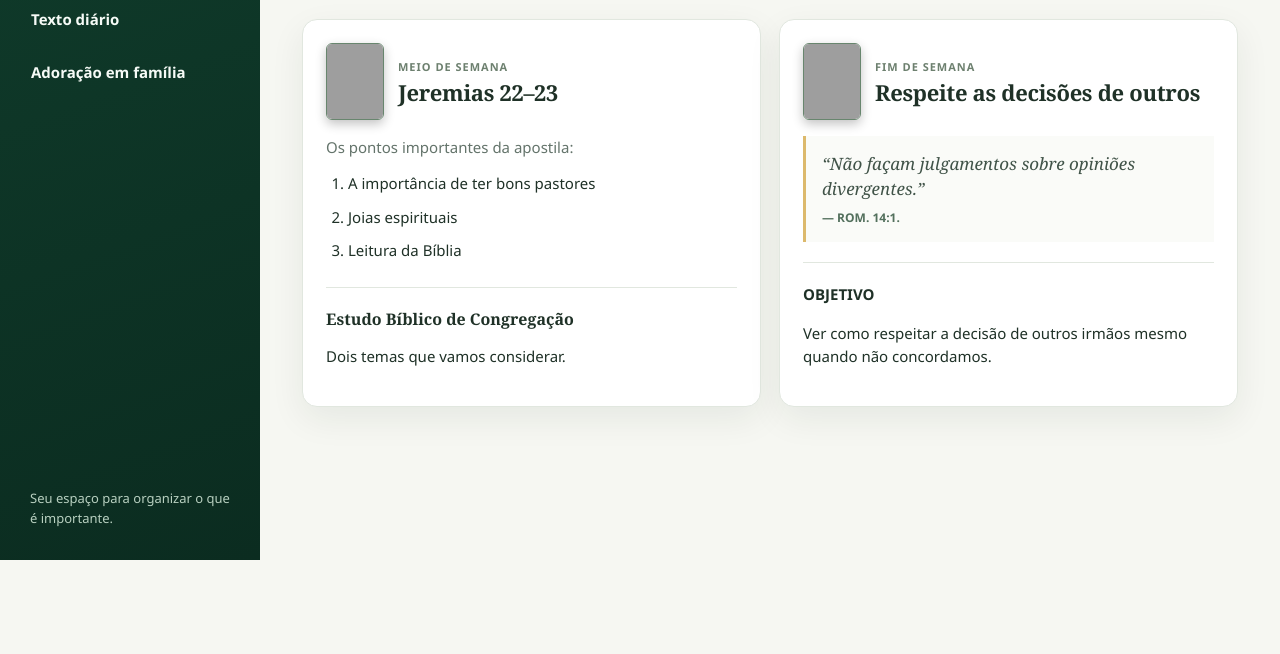
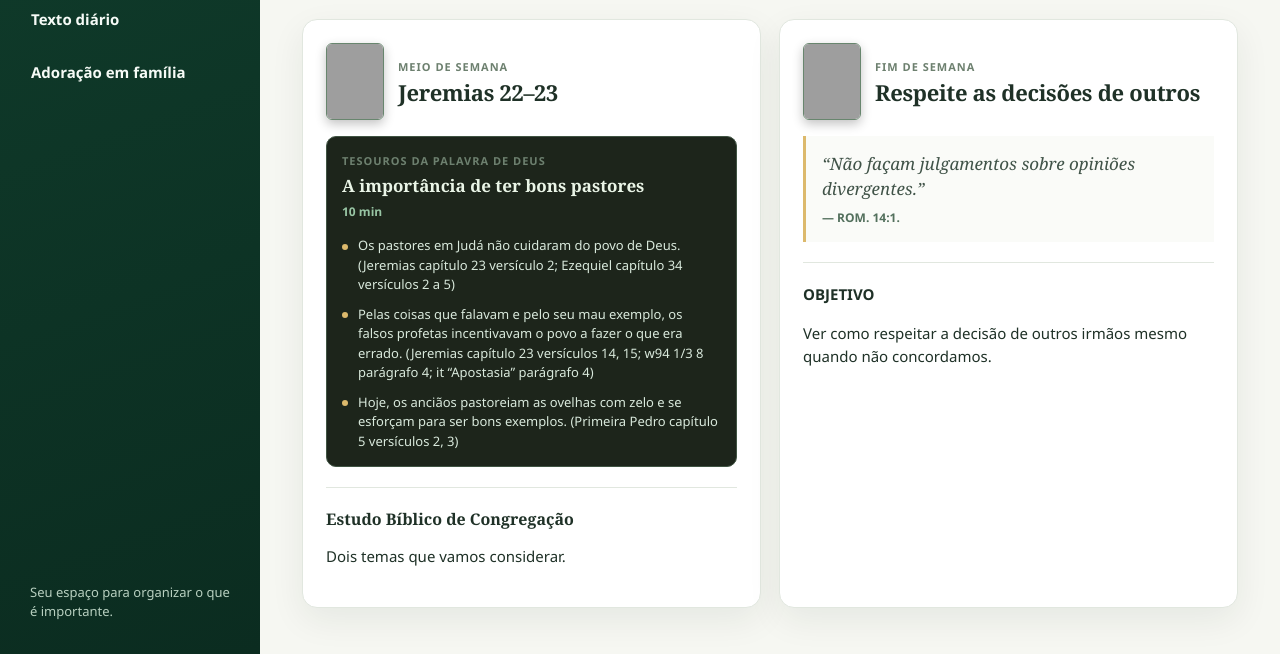
Before and after one commit to cepds/planejamento-espiritual, a website: page index.html in a window 1280 px wide. Both pictures are taken after a click on the button "Reuniões". Shown: the part 240-894 px from the top of the page. Before the commit the page ends 800 px from the top, so only its background shows below. Drawn offline with Linux system fonts and the light colour scheme; grey boxes are pictures that could not be loaded.

Commit message:
Melhora resumo de tesouros da reuniao

```diff
--- a/app.js
+++ b/app.js
@@ -84,6 +84,10 @@ async function loadOfficialContent() {
     if (content.meeting?.reading) {
       document.querySelector('#meeting-reading').textContent = content.meeting.reading;
       document.querySelector('#meeting-treasure').textContent = content.meeting.treasure;
+      if (content.meeting.points?.length) {
+        const points = document.querySelector('#meeting-points');
+        points.replaceChildren(...content.meeting.points.map((point) => { const item = document.createElement('li'); item.textContent = point; return item; }));
+      }
       defaultEvents = [{ title: 'Reunião de meio de semana', meta: content.meeting.reading }, ...defaultEvents.slice(1)];
       if (!getEvents().length) renderEvents();
     }
--- a/data/content.json
+++ b/data/content.json
@@ -1,5 +1,5 @@
 {
-  "updatedAt": "2026-08-07T15:05:00.773Z",
+  "updatedAt": "2026-08-07T15:08:19.508Z",
   "daily": {
     "date": "2026-08-07",
     "verse": "Começou uma grande perseguição contra a congregação em Jerusalém. — Atos 8:1 .",
@@ -10,6 +10,11 @@
     "weekOf": "2026-08-03",
     "reading": "Jeremias 22–23",
     "treasure": "A importância de ter bons pastores",
+    "points": [
+      "Os pastores em Judá não cuidaram do povo de Deus. (Jeremias capítulo 23 versículo 2; Ezequiel capítulo 34 versículos 2 a 5)",
+      "Pelas coisas que falavam e pelo seu mau exemplo, os falsos profetas incentivavam o povo a fazer o que era errado. (Jeremias capítulo 23 versículos 14, 15; w94 1/3 8 parágrafo 4; it “Apostasia” parágrafo 4)",
+      "Hoje, os anciãos pastoreiam as ovelhas com zelo e se esforçam para ser bons exemplos. (Primeira Pedro capítulo 5 versículos 2, 3)"
+    ],
     "sourceUrl": "https://cfp2.jw-cdn.org/a/7b43e6/1/o/mwb_T_202607_04.rtf",
     "coverUrl": "https://cfp2.jw-cdn.org/a/1b6379/1/ir/mwb_T_202607_lg.jpg"
   },
@@ -18,7 +23,5 @@
     "watchtower": "https://cfp2.jw-cdn.org/a/d03461/1/ir/w_T_202608_lg.jpg"
   },
   "previousUpdatedAt": "2026-08-07T15:02:02.259Z",
-  "errors": [
-    "This operation was aborted"
-  ]
+  "errors": []
 }
--- a/index.html
+++ b/index.html
@@ -64,7 +64,7 @@
       <section id="meetings" class="page" aria-labelledby="meetings-title">
         <div class="page-intro"><p class="section-label">PROGRAMA&Ccedil;&Atilde;O DA SEMANA</p><h2 id="meetings-title">Reuni&otilde;es</h2><p>Um resumo objetivo para a prepara&ccedil;&atilde;o pessoal.</p></div>
         <div class="meetings-grid">
-          <article class="card meeting-card"><div class="meeting-cover-heading"><img id="meeting-workbook-cover" class="meeting-cover" alt="Capa da apostila da reuni&atilde;o" hidden><div><p class="section-label">MEIO DE SEMANA</p><h3 id="meeting-reading">Jeremias 22&ndash;23</h3></div></div><p class="meeting-subtitle">Os pontos importantes da apostila:</p><ol><li id="meeting-treasure">A import&acirc;ncia de ter bons pastores</li><li>Joias espirituais</li><li>Leitura da B&iacute;blia</li></ol><div class="meeting-divider"></div><h4>Estudo B&iacute;blico de Congrega&ccedil;&atilde;o</h4><p>Dois temas que vamos considerar.</p></article>
+          <article class="card meeting-card"><div class="meeting-cover-heading"><img id="meeting-workbook-cover" class="meeting-cover" alt="Capa da apostila da reuni&atilde;o" hidden><div><p class="section-label">MEIO DE SEMANA</p><h3 id="meeting-reading">Jeremias 22&ndash;23</h3></div></div><section class="treasure-study"><p class="section-label">TESOUROS DA PALAVRA DE DEUS</p><h4 id="meeting-treasure">A import&acirc;ncia de ter bons pastores</h4><span class="study-duration">10 min</span><ul id="meeting-points" class="study-points"><li>Os pastores em Jud&aacute; n&atilde;o cuidaram do povo de Deus.</li><li>Pelas coisas que falavam e pelo seu mau exemplo, os falsos profetas incentivavam o povo a fazer o que era errado.</li><li>Hoje, os anci&atilde;os pastoreiam as ovelhas com zelo e se esfor&ccedil;am para ser bons exemplos.</li></ul></section><div class="meeting-divider"></div><h4>Estudo B&iacute;blico de Congrega&ccedil;&atilde;o</h4><p>Dois temas que vamos considerar.</p></article>
           <article class="card meeting-card"><div class="meeting-cover-heading"><img id="meeting-watchtower-cover" class="meeting-cover" alt="Capa de A Sentinela" hidden><div><p class="section-label">FIM DE SEMANA</p><h3>Respeite as decis&otilde;es de outros</h3></div></div><blockquote>&ldquo;N&atilde;o fa&ccedil;am julgamentos sobre opini&otilde;es divergentes.&rdquo;<cite>&mdash; ROM. 14:1.</cite></blockquote><div class="meeting-divider"></div><p><strong>OBJETIVO</strong></p><p>Ver como respeitar a decis&atilde;o de outros irm&atilde;os mesmo quando n&atilde;o concordamos.</p></article>
         </div>
       </section>
--- a/panel.css
+++ b/panel.css
@@ -20,3 +20,9 @@
 #meetings .meeting-cover{width:58px;aspect-ratio:3/4;object-fit:cover;border-radius:6px;border:1px solid #68866e;box-shadow:0 4px 11px rgba(0,0,0,.24)}
 #meetings .meeting-cover-heading .section-label{margin-bottom:4px}
 #meetings .meeting-cover-heading h3{margin:0}
+#meetings .treasure-study{margin-top:12px;padding:15px;border-radius:10px;background:#1d251b;border:1px solid #405443}
+#meetings .treasure-study h4{margin:0;color:#eaf5e7;font:700 17px/1.35 Georgia,serif}
+#meetings .study-duration{display:inline-block;margin-top:5px;color:#98c5a4;font-size:12px;font-weight:700}
+#meetings .study-points{display:grid;gap:10px;margin:14px 0 0;padding:0;list-style:none}
+#meetings .study-points li{position:relative;padding:0 0 0 16px;color:#d9e9dc;font-size:13px;line-height:1.5}
+#meetings .study-points li::before{content:'';position:absolute;left:0;top:.58em;width:6px;height:6px;border-radius:50%;background:#dcb96c}
```
Also changed, not shown: scripts/update-content.mjs (+10 -1 lines).
